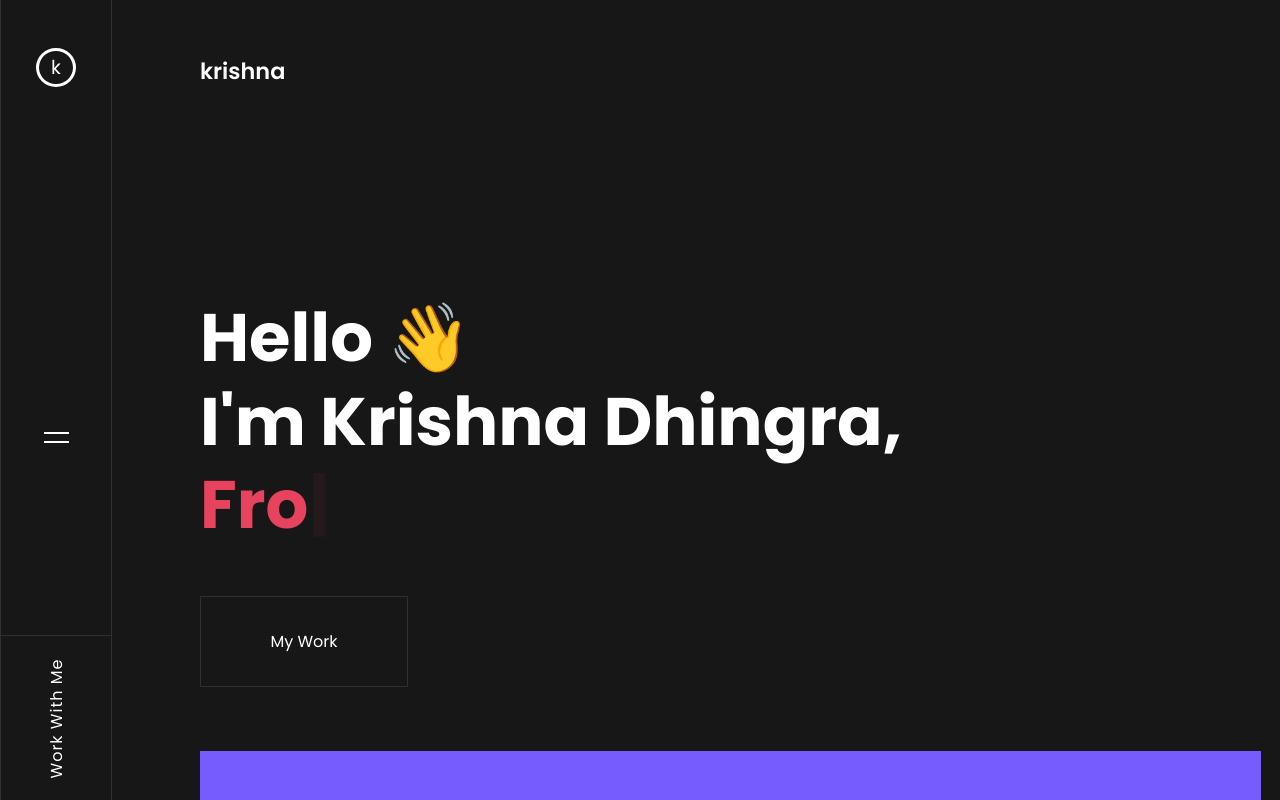
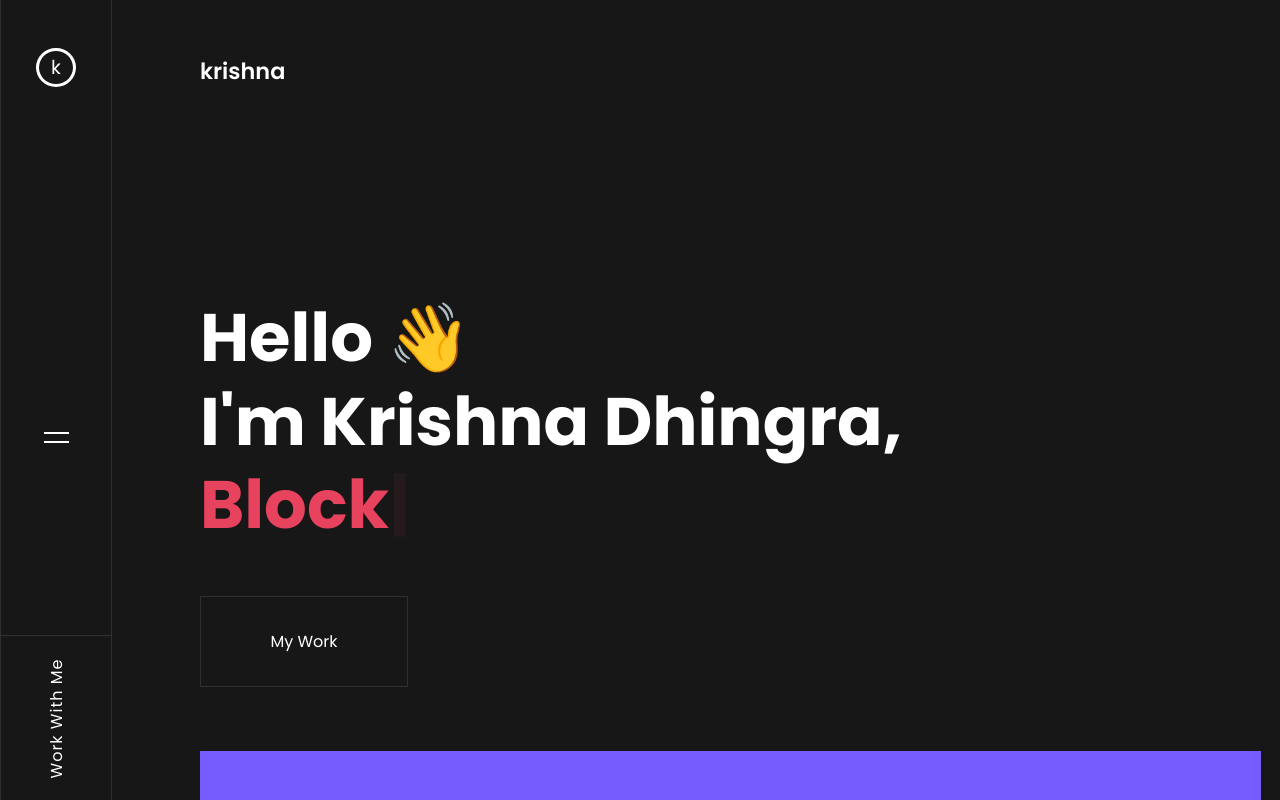
Before and after one commit to KrishnaDhingra/portfolio-website, a React (Create React App) app: page / in a window 1280 px wide. Shown: the top 800 px of the page. Built offline with nearby package versions, Linux system fonts and the light colour scheme.

Commit message:
Adding text to typewriter effect

```diff
--- a/src/components/First_Home_Component/index.js
+++ b/src/components/First_Home_Component/index.js
@@ -25,7 +25,7 @@ function First_Home_Component() {
 
             <span className="typing_text"><Typewriter
               options={{
-                strings: ['Frontend Developer', 'Student'],
+                strings: ['Frontend Dev.', 'Blockchain Dev.', 'Student'],
                 autoStart: true,
                 loop: true,
               }}/></span>
```
